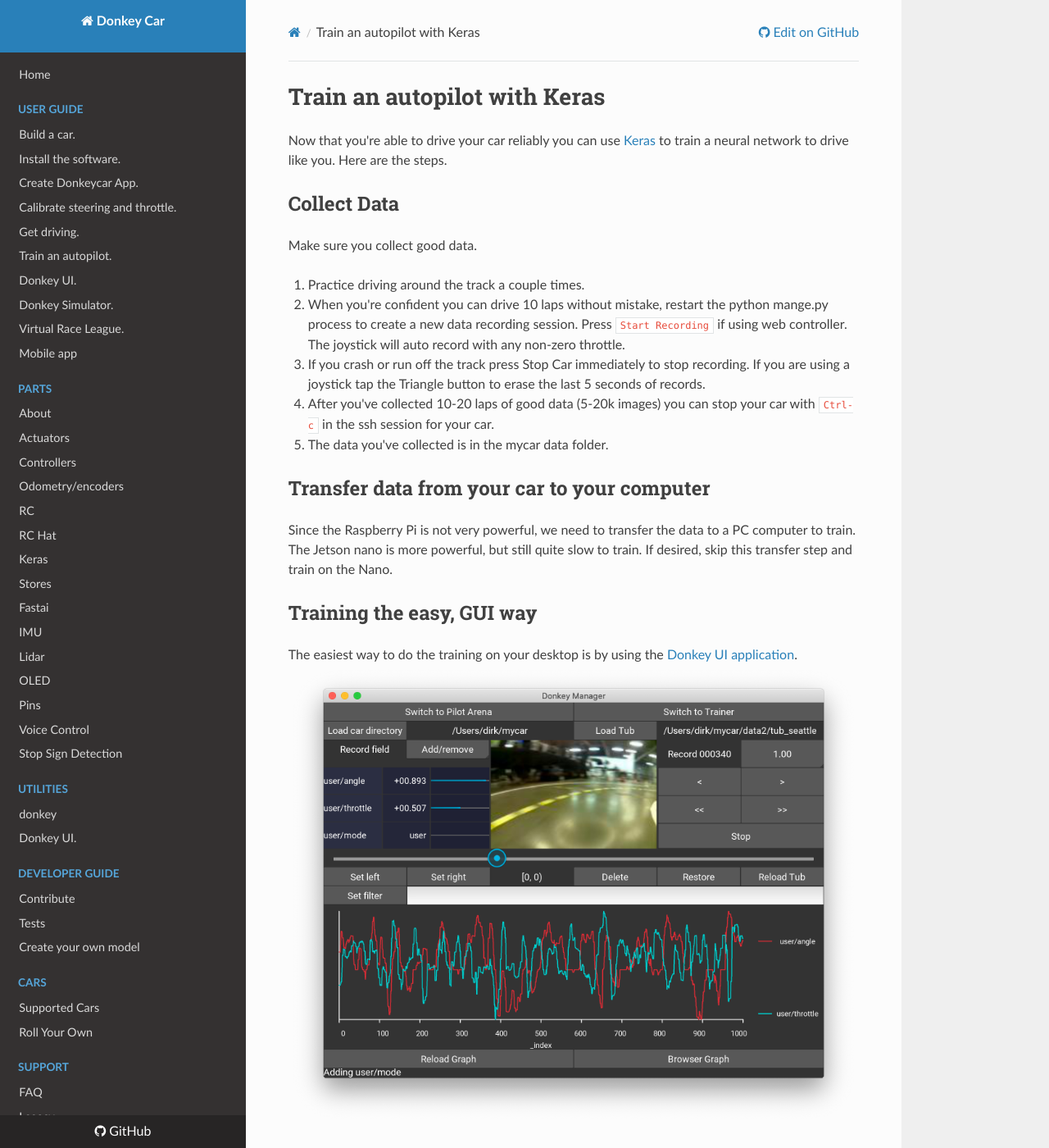
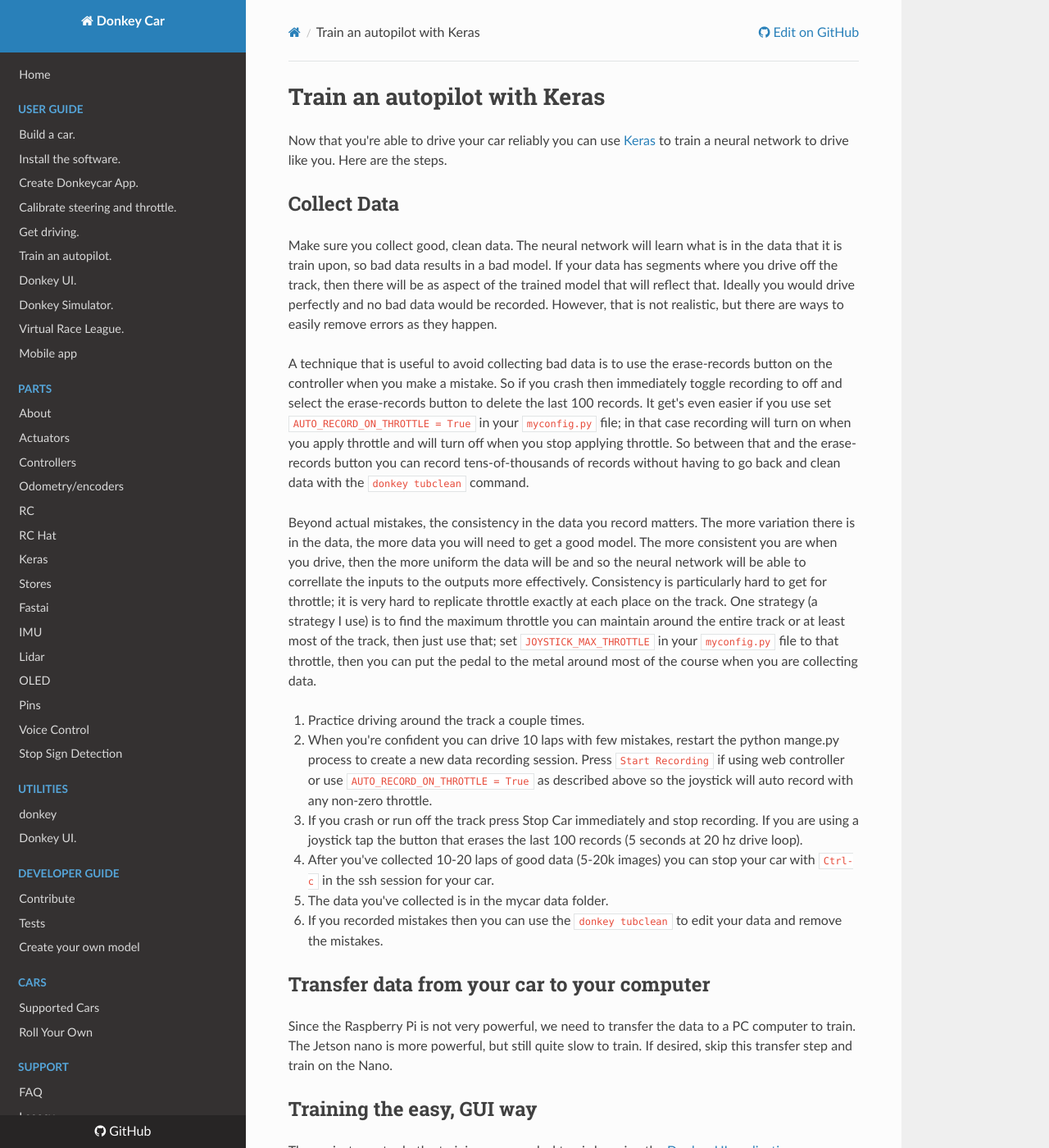
Before and after one commit to autorope/donkeydocs, an MkDocs documentation site: the page built from docs/guide/deep_learning/train_autopilot.md, in a window 1280 px wide and 1400 px high. Shown: the whole window at 82% size. Built offline with MkDocs 1.6.1, drawn with Linux system fonts in a browser that asks for light colours; nearby versions of some CDN libraries.

Commit message:
add more info in Collect Data section of train_autopilot.md

```diff
--- a/docs/guide/deep_learning/train_autopilot.md
+++ b/docs/guide/deep_learning/train_autopilot.md
@@ -5,14 +5,20 @@ neural network to drive like you. Here are the steps.
 
 ## Collect Data
 
- Make sure you collect good data.
+ Make sure you collect good, clean data.  The neural network will learn what is in the data that it is train upon, so bad data results in a bad model.  If your data has segments where you drive off the track, then there will be as aspect of the trained model that will reflect that.  Ideally you would drive perfectly and no bad data would be recorded.  However, that is not realistic, but there are ways to easily remove errors as they happen.
+
+ A technique that is useful to avoid collecting bad data is to use the erase-records button on the controller when you make a mistake.  So if you crash then immediately toggle recording to off and select the erase-records button to delete the last 100 records.  It get's even easier if you use set `AUTO_RECORD_ON_THROTTLE = True` in your `myconfig.py` file; in that case recording will turn on when you apply throttle and will turn off when you stop applying throttle.  So between that and the erase-records button you can record tens-of-thousands of records without having to go back and clean data with the `donkey tubclean` command.
+
+ Beyond actual mistakes, the consistency in the data you record matters.  The more variation there is in the data, the more data you will need to get a good model.  The more consistent you are when you drive, then the more uniform the data will be and so the neural network will be able to correllate the inputs to the outputs more effectively.  Consistency is particularly hard to get for throttle; it is very hard to replicate throttle exactly at each place on the track.  One strategy (a strategy I use) is to find the maximum throttle you can maintain around the entire track or at least most of the track, then just use that; set `JOYSTICK_MAX_THROTTLE` in your `myconfig.py` file to that throttle, then you can put the pedal to the metal around most of the course when you are collecting data.
+
 
 1. Practice driving around the track a couple times.
-2. When you're confident you can drive 10 laps without mistake, restart the python mange.py process to create a new data recording session. Press `Start Recording` if using web controller. The joystick will auto record with any non-zero throttle.
-3. If you crash or run off the track press Stop Car immediately to stop recording. If you are using a joystick tap the Triangle button to erase the last 5 seconds of records.
+2. When you're confident you can drive 10 laps with few mistakes, restart the python mange.py process to create a new data recording session. Press `Start Recording` if using web controller or use `AUTO_RECORD_ON_THROTTLE = True` as described above so the joystick will auto record with any non-zero throttle.
+3. If you crash or run off the track press Stop Car immediately and stop recording. If you are using a joystick tap the button that erases the last 100 records (5 seconds at 20 hz drive loop).
 4. After you've collected 10-20 laps of good data (5-20k images) you can stop
 your car with `Ctrl-c` in the ssh session for your car.
 5. The data you've collected is in the mycar data folder.
+6. If you recorded mistakes then you can use the `donkey tubclean` to edit your data and remove the mistakes.
 
 ## Transfer data from your car to your computer
 
```
